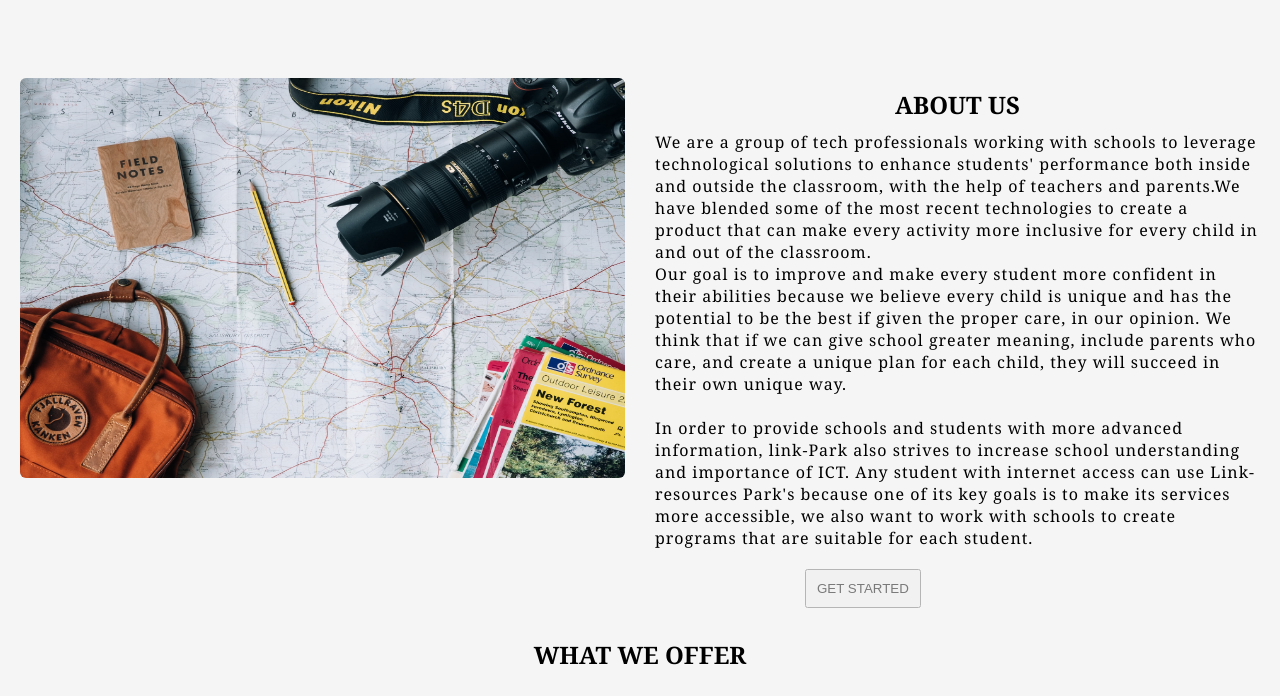
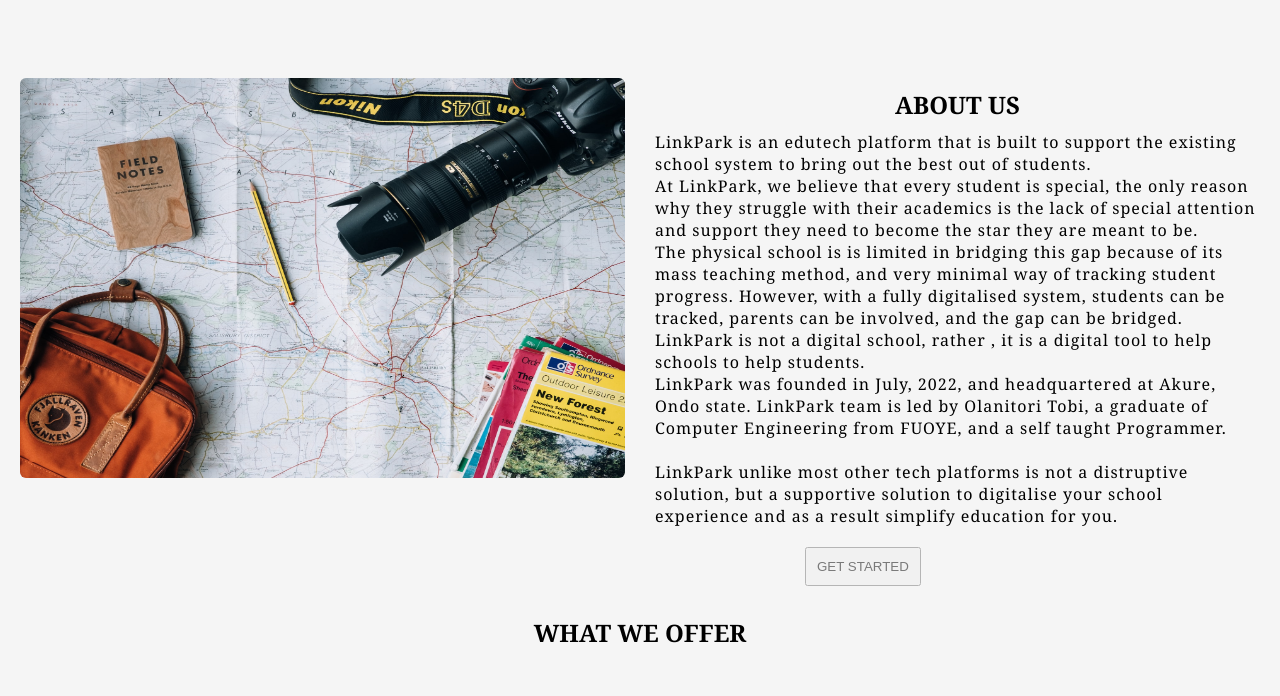
Before and after one commit to Taiwola/About-page, a plain HTML site: page index.html in a window 1280 px wide. Shown: the part 85-781 px from the top of the page. Drawn offline with Linux system fonts and the light colour scheme.

Commit message:
test:about-page

```diff
--- a/index.html
+++ b/index.html
@@ -38,27 +38,30 @@
         <div class="about-us">
           <h2>About Us</h2>
           <p>
-            We are a group of tech professionals working with schools to
-            leverage technological solutions to enhance students' performance
-            both inside and outside the classroom, with the help of teachers and
-            parents.We have blended some of the most recent technologies to
-            create a product that can make every activity more inclusive for
-            every child in and out of the classroom.
+            LinkPark is an edutech platform that is built to support the
+            existing school system to bring out the best out of students.
             <br />
-            Our goal is to improve and make every student more confident in
-            their abilities because we believe every child is unique and has the
-            potential to be the best if given the proper care, in our opinion.
-            We think that if we can give school greater meaning, include parents
-            who care, and create a unique plan for each child, they will succeed
-            in their own unique way.
+            At LinkPark, we believe that every student is special, the only
+            reason why they struggle with their academics is the lack of special
+            attention and support they need to become the star they are meant to
+            be.
+            <br />
+            The physical school is is limited in bridging this gap because of
+            its mass teaching method, and very minimal way of tracking student
+            progress. However, with a fully digitalised system, students can be
+            tracked, parents can be involved, and the gap can be bridged.
+            <br />
+            LinkPark is not a digital school, rather , it is a digital tool to
+            help schools to help students.
+            <br />
+            LinkPark was founded in July, 2022, and headquartered at Akure, Ondo
+            state. LinkPark team is led by Olanitori Tobi, a graduate of
+            Computer Engineering from FUOYE, and a self taught Programmer.
             <br />
             <br />
-            In order to provide schools and students with more advanced
-            information, link-Park also strives to increase school understanding
-            and importance of ICT. Any student with internet access can use
-            Link-resources Park's because one of its key goals is to make its
-            services more accessible, we also want to work with schools to
-            create programs that are suitable for each student.
+            LinkPark unlike most other tech platforms is not a distruptive
+            solution, but a supportive solution to digitalise your school
+            experience and as a result simplify education for you.
           </p>
           <button class="F-btn">GET STARTED</button>
         </div>
@@ -68,17 +71,17 @@
         <div class="content">
           <div>
             <img src="" alt="logo" />
-            <p>Lorem ipsum dolor sit amet consectetur.</p>
+            <p>Learning interface</p>
           </div>
 
           <div>
             <img src="" alt="logo" />
-            <p>Lorem ipsum dolor sit amet consectetur.</p>
+            <p>Periodic interview</p>
           </div>
 
           <div>
             <img src="" alt="logo" />
-            <p>Lorem ipsum dolor sit amet consectetur.</p>
+            <p>E- Library</p>
           </div>
         </div>
       </section>
```
